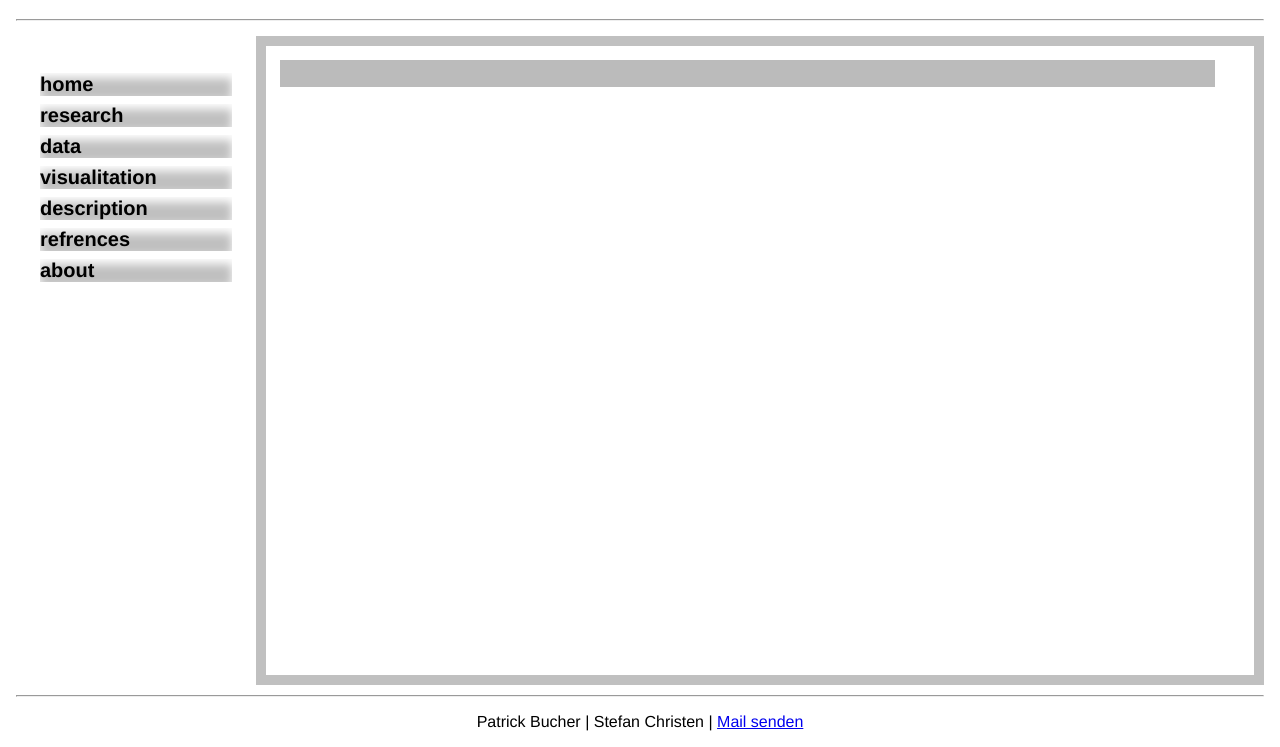
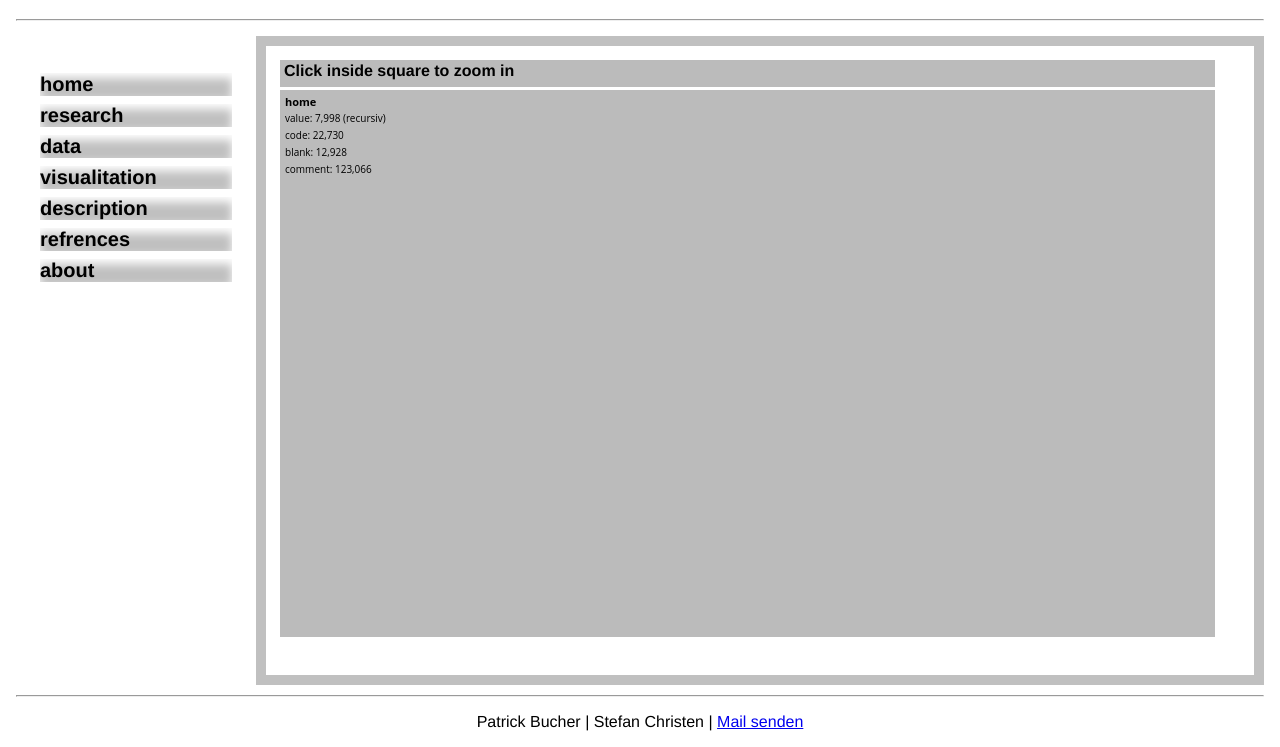
Before and after one commit to patrickbucher/source-folder-analysis, a plain HTML site: page src/assets/html/visualitation.html in a window 1280 px wide. Shown: the part 61-808 px from the top of the page. Drawn offline with nearby package versions, Linux system fonts and the light colour scheme; no server answers.

Commit message:
implement first d3 chart with project source tree

```diff
--- a/src/assets/js/d3/treemap.js
+++ b/src/assets/js/d3/treemap.js
@@ -8,6 +8,12 @@
  * Date: sept 1st 2017
  **/
 
+"use strict";
+
+const domain = 'https://raw.githubusercontent.com';
+const resource = 'patrickbucher/source-folder-analysis/master/src/data/sourcetree.json';
+const dataSource = `${domain}/${resource}`;
+
 
 var el_id = 'chart';
 var obj = document.getElementById(el_id);
@@ -17,6 +23,7 @@ var margin = { top: 30, right: 0, bottom: 20, left: 0 },
     height = 600 - margin.top - margin.bottom,
     formatNumber = d3.format(","),
     transitioning;
+
 // sets x and y scale to determine size of visible boxes
 var x = d3.scaleLinear()
     .domain([0, width])
@@ -36,6 +43,7 @@ var svg = d3.select('#' + el_id).append("svg")
     .append("g")
     .attr("transform", "translate(" + margin.left + "," + margin.top + ")")
     .style("shape-rendering", "crispEdges");
+
 var grandparent = svg.append("g")
     .attr("class", "grandparent");
 grandparent.append("rect")
@@ -47,18 +55,26 @@ grandparent.append("text")
     .attr("x", 6)
     .attr("y", 6 - margin.top)
     .attr("dy", ".75em");
-d3.json("../../json/d3_example_data.json", function (data) {
+
+d3.json(dataSource).then( function (data) {
     var root = d3.hierarchy(data);
-    console.log(root);
+
+    // Init treemap with root item.
     treemap(root
         .sum(function (d) {
-            return d.value;
+            // Get only values from the files.
+            if(d.children == undefined)
+            {
+                return d.code;
+            }
         })
         .sort(function (a, b) {
-            return b.height - a.height || b.value - a.value
+            return b.height - a.height || b.code - a.code
         })
     );
     display(root);
+
+
     function display(d) {
         // write text into grandparent
         // and activate click's handler
@@ -67,6 +83,7 @@ d3.json("../../json/d3_example_data.json", function (data) {
             .on("click", transition)
             .select("text")
             .text(name(d));
+
         // grandparent color
         grandparent
             .datum(d.parent)
@@ -102,7 +119,7 @@ d3.json("../../json/d3_example_data.json", function (data) {
             .text(function (d) {
                 return d.data.name;
             });
-        /* Adding a foreign object instead of a text object, allows for text wrapping */
+        // Adding a foreign object instead of a text object, allows for text wrapping.
         g.append("foreignObject")
             .call(rect)
             .attr("class", "foreignobj")
@@ -111,10 +128,16 @@ d3.json("../../json/d3_example_data.json", function (data) {
             .html(function (d) {
                 return '' +
                     '<p class="title"> ' + d.data.name + '</p>' +
-                    '<p>' + formatNumber(d.value) + '</p>'
+                    '<p>value: ' + formatNumber(d.value) + ' (recursiv)</p>' +
+                    '<p>code: ' + formatNumber(d.data.code) + '</p>' +
+                    '<p>blank: ' + formatNumber(d.data.blank) + ' </p>' +
+                    '<p>comment: ' + formatNumber(d.data.comment) + '</p>'
                     ;
-            })
-            .attr("class", "textdiv"); //textdiv class allows us to style the text easily with CSS
+                })
+                //textdiv class allows us to style the text easily with CSS.
+                .attr("class", "textdiv");
+
+        // On Click to a rect.
         function transition(d) {
             if (transitioning || !d) return;
             transitioning = true;
@@ -133,7 +156,6 @@ d3.json("../../json/d3_example_data.json", function (data) {
             // Fade-in entering text.
             g2.selectAll("text").style("fill-opacity", 0);
             g2.selectAll("foreignObject div").style("display", "none");
-            /*added*/
             // Transition to the new view.
             t1.selectAll("text").call(text).style("fill-opacity", 0);
             t2.selectAll("text").call(text).style("fill-opacity", 1);
@@ -156,6 +178,11 @@ d3.json("../../json/d3_example_data.json", function (data) {
         }
         return g;
     }
+
+    /**
+     * Returns text position attributes.
+     * @param text object of json item.
+     */
     function text(text) {
         text.attr("x", function (d) {
             return x(d.x) + 6;
@@ -164,6 +191,11 @@ d3.json("../../json/d3_example_data.json", function (data) {
                 return y(d.y) + 6;
             });
     }
+
+    /**
+     * Returns rect position attributes.
+     * @param text object of json item.
+     */
     function rect(rect) {
         rect
             .attr("x", function (d) {
@@ -182,7 +214,12 @@ d3.json("../../json/d3_example_data.json", function (data) {
                 return '#bbbbbb';
             });
     }
-    function foreign(foreign) { /* added */
+
+    /**
+     * Returns foreign object attributes instead of a text object, allows for text wrapping.
+     * @param foreign
+     */
+    function foreign(foreign) {
         foreign
             .attr("x", function (d) {
                 return x(d.x0);
@@ -197,12 +234,22 @@ d3.json("../../json/d3_example_data.json", function (data) {
                 return y(d.y1) - y(d.y0);
             });
     }
+
+    /**
+     * Returns pathname for chart header.
+     * @param d current json item.
+     */
     function name(d) {
         return breadcrumbs(d) +
             (d.parent
-                ? " -  Click to zoom out"
-                : " - Click inside square to zoom in");
+                ? "  -  Click to zoom out"
+                : "  Click inside square to zoom in");
     }
+
+    /**
+     * Returns pathname of json item.
+     * @param d current json item.
+     */
     function breadcrumbs(d) {
         var res = "";
         var sep = " > ";
```
Also changed, not shown: src/assets/html/visualitation.html (+1 -3 lines).
